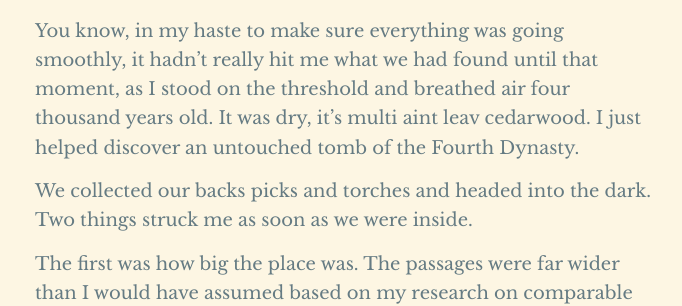
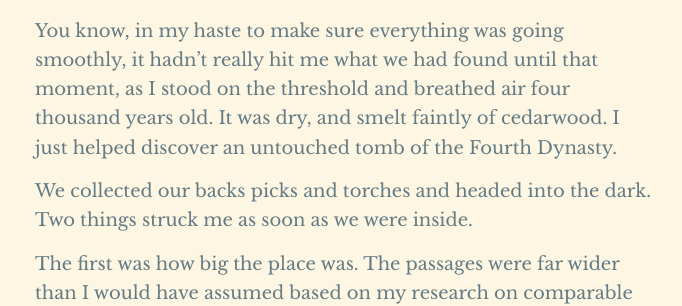
Before and after one commit to Snarp/magnus_archives_transcripts, a Jekyll site: the page built from _posts/2017-05-10-064.md, in a window 1280 px wide and 900 px high, scrolled down 4429 px. Shown: the part 240-546 px from the top of the window, without its empty margins (295-977 px from the left). Built offline with Jekyll 4.4.1, drawn with Linux system fonts in a browser that asks for light colours; some web fonts are replaced.

Commit message:
Added correction to 064 (Burial Rites) by CE Baker.

```diff
--- a/_posts/2017-05-10-064.md
+++ b/_posts/2017-05-10-064.md
@@ -84,7 +84,7 @@ Barry and Paul wasted no time in hoisting the limestone slab off the entrance re
 
 Stavo gave it a look over and asked if there was anything we could salvage from the hieroglyphics. I gave him directions to chip off the Shen ring and take photos of the rest for later study. Before you ask, I don't have access to those photos, Stavo still has the camera.
 
-You know, in my haste to make sure everything was going smoothly, it hadn't really hit me what we had found until that moment, as I stood on the threshold and breathed air four thousand years old. It was dry, it's multi aint leav cedarwood. I just helped discover an untouched tomb of the Fourth Dynasty.
+You know, in my haste to make sure everything was going smoothly, it hadn't really hit me what we had found until that moment, as I stood on the threshold and breathed air four thousand years old. It was dry, and smelt faintly of cedarwood. I just helped discover an untouched tomb of the Fourth Dynasty.
 
 We collected our backs picks and torches and headed into the dark. Two things struck me as soon as we were inside.
 
```
